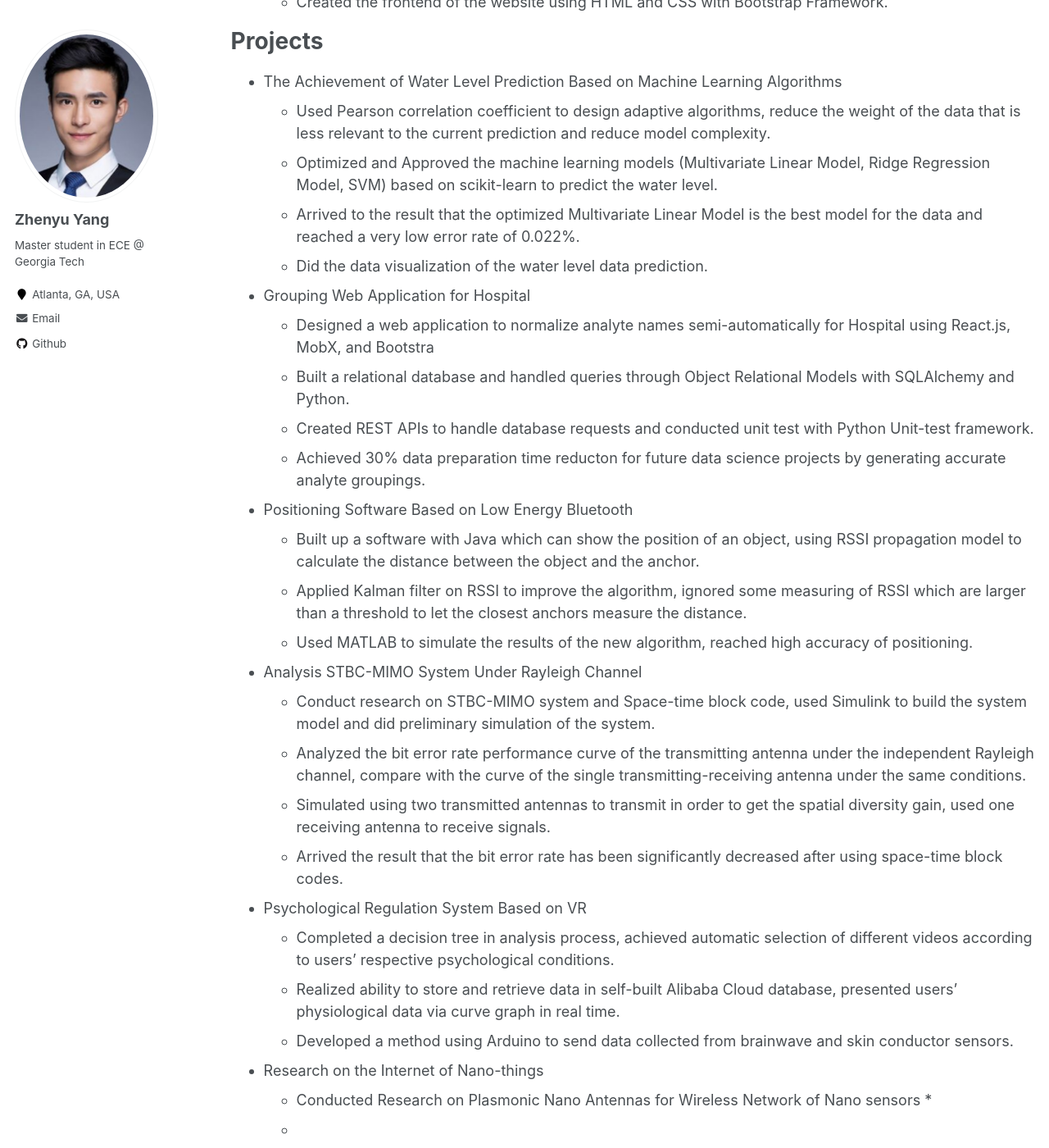
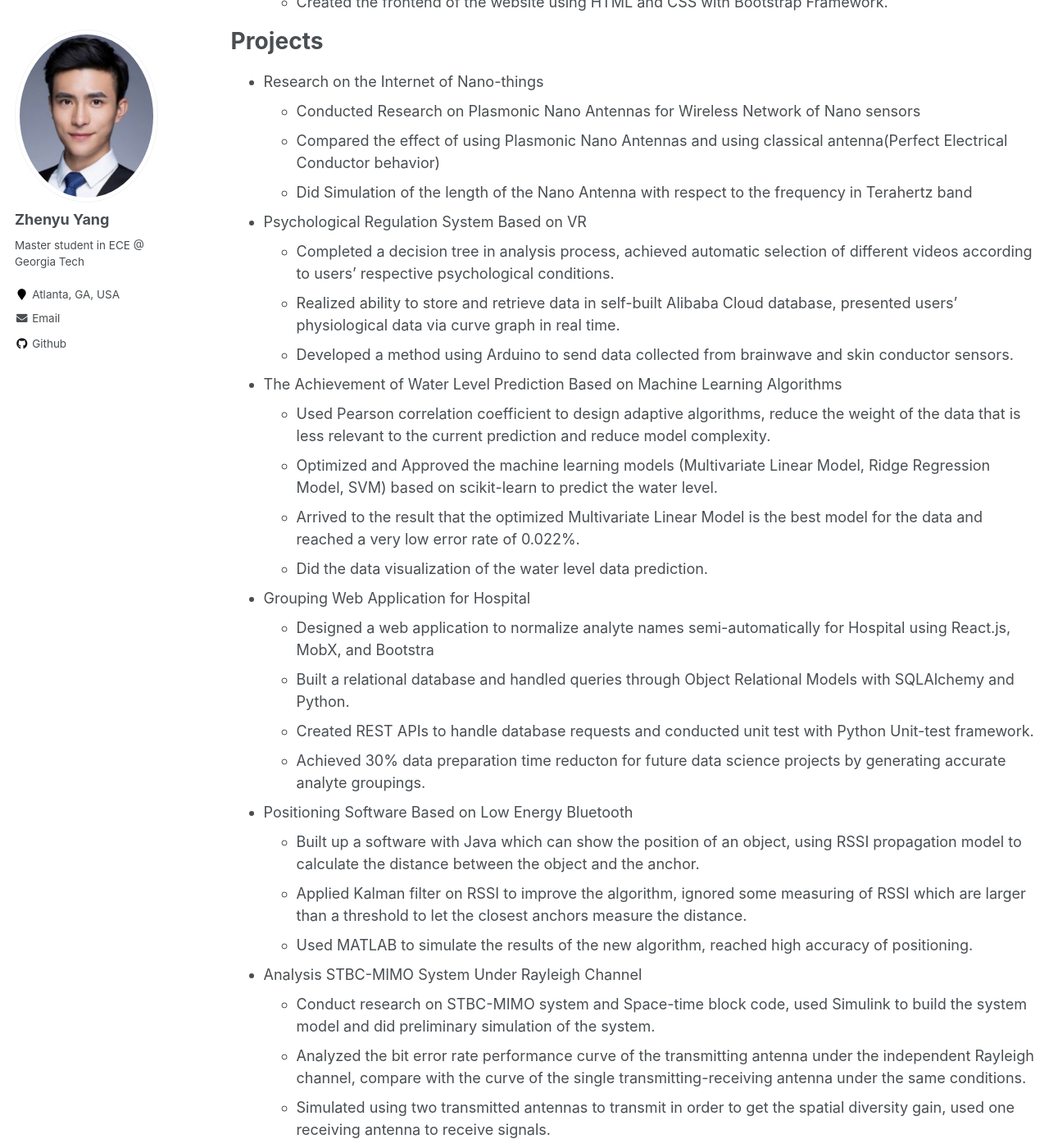
Before and after one commit to azpeteryang/azpeteryang.github.io, a Jekyll site: the page built from _pages/cv.md, in a window 1280 px wide and 1400 px high, scrolled down 815 px. Shown: the whole window at 82% size. Built offline with Jekyll 4.4.1, drawn with Linux system fonts in a browser that asks for light colours.

Commit message:
Update cv.md

```diff
--- a/_pages/cv.md
+++ b/_pages/cv.md
@@ -30,6 +30,20 @@ Internship experience
 
 Projects
 ======
+
+* Research on the Internet of Nano-things
+  * Conducted Research on Plasmonic Nano Antennas for Wireless Network of Nano sensors
+  * Compared the effect of using Plasmonic Nano Antennas and using classical antenna(Perfect Electrical Conductor behavior)
+  * Did Simulation of the length of the Nano Antenna with respect to the frequency in Terahertz band
+
+
+* Psychological Regulation System Based on VR
+  * Completed a decision tree in analysis process, achieved automatic selection of different videos according to users’ respective psychological conditions.
+  * Realized ability to store and retrieve data in self-built Alibaba Cloud database, presented users’ physiological data via curve graph in real time.
+  * Developed a method using Arduino to send data collected from brainwave and skin conductor sensors.
+
+
+
 * The Achievement of Water Level Prediction Based on Machine Learning Algorithms
   * Used Pearson correlation coefficient to design adaptive algorithms, reduce the weight of the data that is less relevant to the current prediction and reduce model complexity.
   * Optimized and Approved the machine learning models (Multivariate Linear Model, Ridge Regression Model, SVM) based on scikit-learn to predict the water level.
```
Also changed, not shown: other parts of _pages/cv.md (+0 -16 lines).
